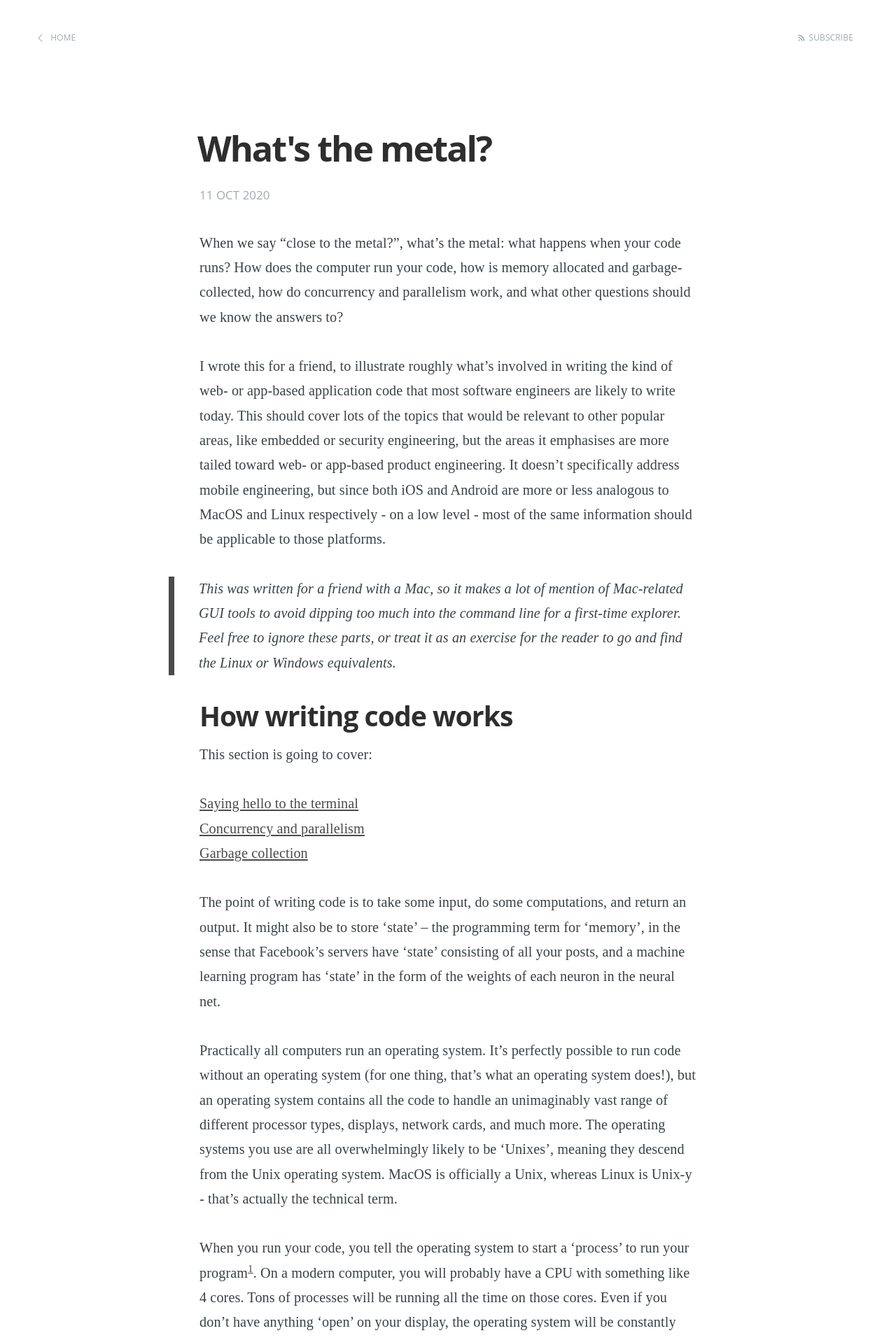
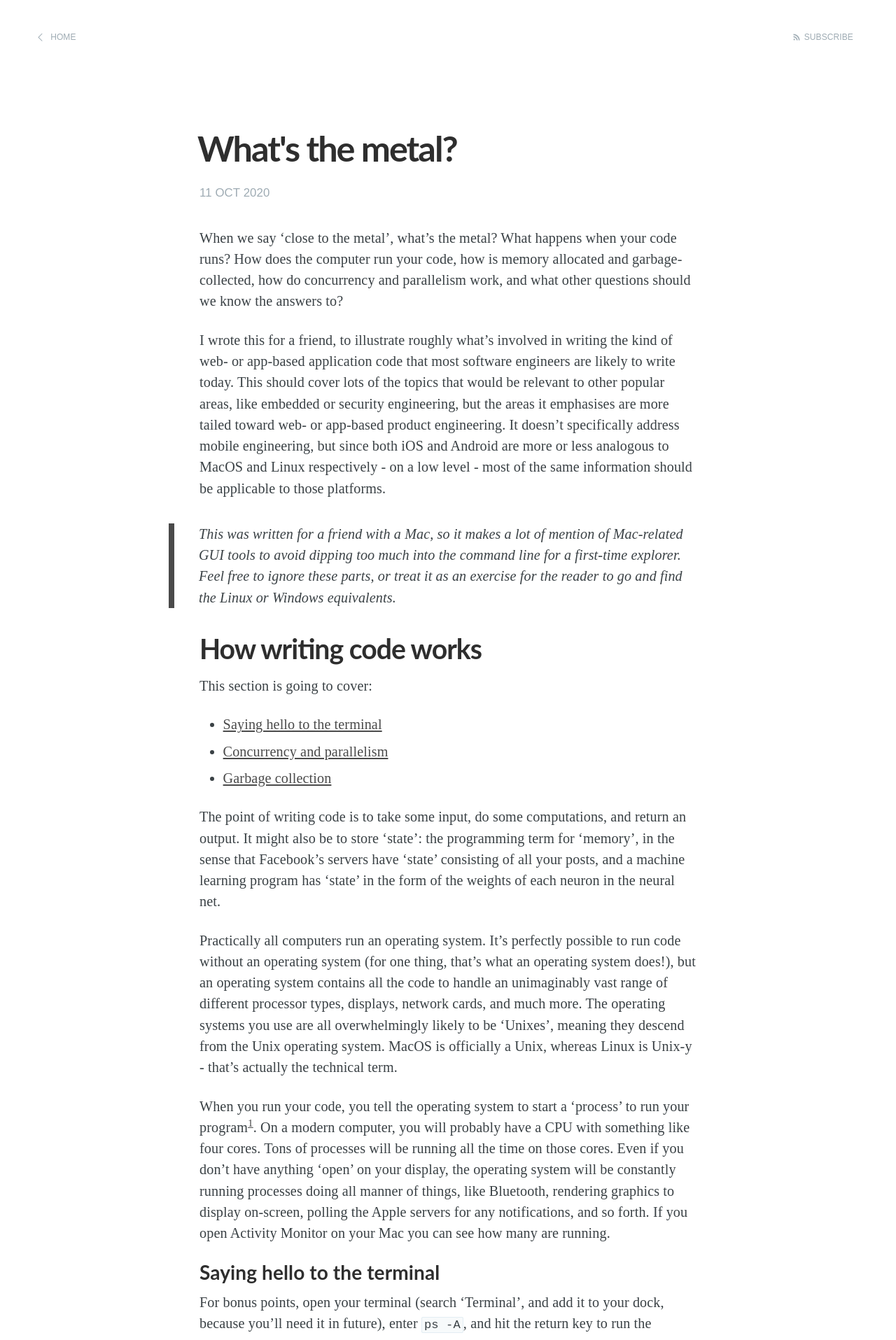
Before and after one commit to samziz/blog, a Jekyll site: the page built from _posts/2020-11-10-whats-the-metal.markdown, in a window 1280 px wide. Shown: the top 1915 px of the page at 70% size. Built offline with Jekyll 4.4.1, drawn with Linux system fonts in a browser that asks for light colours; some web fonts are replaced; some of the changed text lies outside the part shown.

Commit message:
Tweak styling

```diff
--- a/_layouts/post.html
+++ b/_layouts/post.html
@@ -13,9 +13,7 @@
 </header>
 
 <main class="content" role="main">
-
     <article class="post">
-
         <header class="post-header">
             <h1 class="post-title">{{ page.title }}</h1>
             <section class="post-meta">
--- a/_posts/2020-11-10-welcome-to-jekyll.markdown
+++ b/_posts/2020-11-10-whats-the-metal.markdown
@@ -5,7 +5,7 @@
 categories: Foundations
 ---
 
-When we say "close to the metal?", what's the metal: what happens when your code runs? How does the computer run your code, how is memory allocated and garbage-collected, how do concurrency and parallelism work, and what other questions should we know the answers to?
+When we say 'close to the metal', what's the metal? What happens when your code runs? How does the computer run your code, how is memory allocated and garbage-collected, how do concurrency and parallelism work, and what other questions should we know the answers to?
 
 I wrote this for a friend, to illustrate roughly what's involved in writing the kind of web- or app-based application code that most software engineers are likely to write today. This should cover lots of the topics that would be relevant to other popular areas, like embedded or security engineering, but the areas it emphasises are more tailed toward web- or app-based product engineering. It doesn't specifically address mobile engineering, but since both iOS and Android are more or less analogous to MacOS and Linux respectively - on a low level - most of the same information should be applicable to those platforms.
 
@@ -15,15 +15,15 @@
 
 This section is going to cover:
 
-[Saying hello to the terminal](#saying-hello-to-the-terminal)\
-[Concurrency and parallelism](#concurrency-and-parallelism)\
-[Garbage collection](#garbage-collection)
+- [Saying hello to the terminal](#saying-hello-to-the-terminal)
+- [Concurrency and parallelism](#concurrency-and-parallelism)
+- [Garbage collection](#garbage-collection)
 
-The point of writing code is to take some input, do some computations, and return an output. It might also be to store 'state' – the programming term for 'memory', in the sense that Facebook's servers have 'state' consisting of all your posts, and a machine learning program has 'state' in the form of the weights of each neuron in the neural net.
+The point of writing code is to take some input, do some computations, and return an output. It might also be to store 'state': the programming term for 'memory', in the sense that Facebook's servers have 'state' consisting of all your posts, and a machine learning program has 'state' in the form of the weights of each neuron in the neural net.
 
 Practically all computers run an operating system. It's perfectly possible to run code without an operating system (for one thing, that's what an operating system does!), but an operating system contains all the code to handle an unimaginably vast range of different processor types, displays, network cards, and much more. The operating systems you use are all overwhelmingly likely to be 'Unixes', meaning they descend from the Unix operating system. MacOS is officially a Unix, whereas Linux is Unix-y - that's actually the technical term.
 
-When you run your code, you tell the operating system to start a 'process' to run your program[^caveat]. On a modern computer, you will probably have a CPU with something like 4 cores. Tons of processes will be running all the time on those cores. Even if you don't have anything 'open' on your display, the operating system will be constantly running processes doing all manner of things, like Bluetooth, rendering graphics to display on-screen, polling the Apple servers for any notifications, and so forth. If you open Activity Monitor on your Mac you can see how many are running.
+When you run your code, you tell the operating system to start a 'process' to run your program[^caveat]. On a modern computer, you will probably have a CPU with something like four cores. Tons of processes will be running all the time on those cores. Even if you don't have anything 'open' on your display, the operating system will be constantly running processes doing all manner of things, like Bluetooth, rendering graphics to display on-screen, polling the Apple servers for any notifications, and so forth. If you open Activity Monitor on your Mac you can see how many are running.
 
 #### Saying hello to the terminal
 
@@ -31,9 +31,9 @@
 
 #### Concurrency and parallelism
 
-I have 427 processes running now, on my MacBook which has eight CPU cores. How does that work? My computer can't be _literally_ running 427 different programs simultaneously, because we would need 427 processors (i.e. CPU cores[^core]) for that. What happens instead is that the operating system has something called a [scheduler](<https://en.wikipedia.org/wiki/Scheduling_(computing)#Short-term_scheduling>) which rapidly switches between different programs. If you imagine each program as a chess board, each processor as a player on the chess board (ignore the opponent for the purpose of the metaphor), and each instruction as a 'turn', then the scheduler's job is to move the players - meaning the cores - between chess boards. My CPU is 2.3Ghz, meaning there are 2.3bn CPU cycles (on each cycle, each core can execute one instruction), totalling 18.4bn cycles across all the cores.
+I have 427 processes running now, on my MacBook which has eight CPU cores. How does that work? My computer can't be _literally_ running 427 different programs simultaneously, because we would need 427 processors (i.e. CPU cores[^core]) for that. What happens instead is that the operating system has something called a [scheduler](<https://en.wikipedia.org/wiki/Scheduling_(computing)#Short-term_scheduling>) which rapidly switches between different programs. My CPU runs at 2.3Ghz, meaning there are 2.3bn CPU cycles (on each cycle, each core can execute one instruction), totalling 18.4bn cycles across all the cores. Imagine each program as a chess board, each processor as a player on the chess board, and each instruction as a 'turn'; let's ignore the opponent for the purpose of the metaphor. The scheduler's job is to move the players - meaning the cores - between chess boards to make sure that its 18bn turns a second keep all the games going. This procedure of reassigning different processes to a core based on priority and fairness is referred to as preemption.
 
-Where possible, the CPU will try to pre-empt services if they're currently 'idle' waiting for some I/O (input/output) to complete. Using the chess board analogy, the scheduler wants to avoid wasting cores on a chess board where it's the opponent's turn and the opponent hasn't moved yet. If one process sends a request over the internet, it tells the 'kernel' (the core of the operating system, which comes with a lot of 'ready-made' code to do things like that) to send the request. The process says something along the lines of "call me back when the WiFi card receives a packet in response, and then I'll process the response". The program is now blocked for [about 150ms](https://gist.github.com/jboner/2841832), or in other words 345 million CPU cycles. There's no point telling the CPU to run that process until the networking code in the kernel tells the scheduler that it's received its response and is ready to do more work. So instead, the scheduler will try to find the highest-priority process among all those that are waiting (which may be e.g. another process that was blocked on I/O but _has_ now received a response).
+Where possible, the CPU will try to pre-empt a process if it's currently 'idle' waiting for some I/O (input/output) to complete. Using the chess board analogy, the scheduler wants to avoid wasting cores on a chess board where it's the opponent's turn and the opponent hasn't moved yet. If one process sends a request over the internet, it tells the 'kernel' (the core of the operating system, which comes with a lot of 'ready-made' code to do things like that) to send the request. The process says something along the lines of "call me back when the WiFi card receives a packet in response, and then I'll process the response". The program is now blocked for [about 150ms](https://gist.github.com/jboner/2841832), or in other words 345 million CPU cycles. There's no point telling the CPU to run that process until the networking code in the kernel tells the scheduler that it's received its response and is ready to do more work. So instead, the scheduler will try to find the highest-priority process among all those that are waiting (which may be e.g. another process that was blocked on I/O but _has_ now received a response).
 
 What I described above is referred to as _concurrency_. Concurrency is the property of rapidly flicking between different tasks. _Parallelism_ is the property of doing several tasks simultaneously. The subtle distinction between these two terms is somewhat confusing because in the normal English language the two words are synonymous, and 'concurrency' doesn't imply rapidly alternating between several things - but you'll just have to remember that it does in this context. And as far as our 427 tasks are concerned, the scheduling process involves some parallelism (in that most modern CPUs have more than 1 core, so computers do run several processes in parallel across multiple cores), but it relies _much_ much more on concurrency.
 
@@ -64,7 +64,7 @@
 
 OK, caveats out of the way. When you assign a variable like `middle`, Python reserves an area in your RAM for that variable. Let's say you have an 8GB stick of RAM, which means you have 8589934592 bytes. You can write or read data to RAM by supplying the offset to start from (say, the 20th 8-bit-long byte along, therefore 160) as well as the data to write.
 
-Python's interpreter, which executes your program, is written in C. In C, you use a memory allocator (you can even write one!) which requests a big chunk of memory from the operating system, and then every time a bit of code wants to use some memory, it tells the allocator how much memory it wants to use, and the allocator finds a nice spot in the chunk (in a clever way, so as to avoid having any tiny unusable fragments in between two blocks of allocated memory).
+Python's interpreter, which executes your program, is written in C. In C, you use a memory allocator like `malloc` (you can even write one!) to get chunks of memory for variables. The allocator initially requests a big chunk of memory from the operating system, and then every time a bit of code wants to use some memory, that code tells the allocator how much memory it wants to use, and the allocator finds a nice section of memory in the chunk and returns the offset (like '160 bytes in') for the code to write to. The allocator's job is to do this intelligently, so it doesn't end up with tiny unusable fragments of memory stuck between two assigned chunks.
 
 Each time you call `binary_search`, it will need to create another `middle` variable, each time with a slightly different value. And each time, Python's interpreter will ask its allocator to give it an offset in the chunk that it can write to, and it will write to it, and the allocator will mark that chunk as 'in use'. Now, eventually we'll hit a problem where the allocator doesn't have any more chunks to give. It can request even more memory from the OS for it to parcel out, but eventually even _that_ will run out. What the interpreter needs to do (in C, where you must do that manually) is tell the allocator that it's not using that memory in any more.
 
--- a/assets/css/main.scss
+++ b/assets/css/main.scss
@@ -1,7 +1,9 @@
----
-# Let's add a comment to make this file sass-y.
-# Change this file for any custom CSS.
----
+@import url("https://fonts.googleapis.com/css2?family=Karla&display=swap");
+@import url("https://fonts.googleapis.com/css2?family=Lato&display=swap");
+* {
+  font-family: "Karla", -apple-system, BlinkMacSystemFont, "Segoe UI",
+    "Open Sans", Ubuntu, sans-serif;
+}
 
 /* We need to add display:inline in order to align the '>>' of the 'read more' link */
 .post-excerpt p {
--- a/assets/css/screen.css
+++ b/assets/css/screen.css
@@ -52,7 +52,7 @@
   display: none;
 }
 html {
-  font-family: sans-serif;
+  font-family: "Karla", sans-serif;
   -ms-text-size-adjust: 100%;
   -webkit-text-size-adjust: 100%;
 }
@@ -272,10 +272,10 @@
 body {
   height: 100%;
   max-height: 100%;
-  font-family: "Enriqueta", serif;
+  font-family: "Karla", serif;
   letter-spacing: 0.01rem;
   font-size: 1.8rem;
-  line-height: 1.75em;
+  line-height: 1.5em;
   color: #3a4145;
   -webkit-font-feature-settings: "kern" 1;
   -moz-font-feature-settings: "kern" 1;
@@ -302,7 +302,7 @@
   color: #2e2e2e;
   line-height: 1.15em;
   margin: 0 0 0.4em 0;
-  font-family: "Open Sans", sans-serif;
+  font-family: "Lato", "Karla", sans-serif;
 }
 
 h1 {
@@ -348,7 +348,7 @@
   -webkit-font-feature-settings: "liga" 1, "onum" 1, "kern" 1;
   -moz-font-feature-settings: "liga" 1, "onum" 1, "kern" 1;
   -o-font-feature-settings: "liga" 1, "onum" 1, "kern" 1;
-  margin: 0 0 1.75em 0;
+  margin: 0 0 1.25em 0;
 }
 
 ol,
@@ -594,7 +594,7 @@
   width: 100%;
   height: 100%;
   margin-bottom: 5rem;
-  text-align: center;
+  text-align: left;
   background: #222 no-repeat center center;
   background-size: cover;
   overflow: hidden;
@@ -612,7 +612,7 @@
 
 .main-nav a {
   text-decoration: none;
-  font-family: "Open Sans", sans-serif;
+  font-family: "Karla", sans-serif;
 }
 
 /* Create a bouncing scroll-down arrow on homepage with cover image */
@@ -825,17 +825,17 @@
 /* The details of your blog. Defined in ghost/settings/ */
 .page-title {
   margin: 10px 0 10px 0;
-  font-size: 3.5rem;
-  font-family: monospace;
+  font-size: 3rem;
+  font-family: "Karla", sans-serif;
   color: grey;
 }
 
 .page-description {
   margin: 0;
   font-size: 2rem;
-  line-height: 1.5em;
+  line-height: 1.25em;
   font-weight: 400;
-  font-family: "Enriqueta", serif;
+  font-family: "Karla", serif;
   letter-spacing: 0.01rem;
   color: rgba(255, 255, 255, 0.8);
 }
@@ -923,7 +923,7 @@
 .post-meta {
   display: block;
   margin: 0 0 3rem 0;
-  font-family: "Open Sans", sans-serif;
+  font-family: "Karla", sans-serif;
   font-size: 1.5rem;
   color: #9eabb3;
 }
@@ -1317,7 +1317,7 @@
 /* Location, website, and link */
 .author-profile .author-meta {
   margin: 2rem 0;
-  font-family: "Enriqueta", serif;
+  font-family: "Karla", serif;
   letter-spacing: 0.01rem;
   font-size: 1.7rem;
 }
@@ -1360,7 +1360,7 @@
   width: 80%;
   max-width: 710px;
   margin: 4rem auto;
-  font-family: "Open Sans", sans-serif;
+  font-family: "Karla", sans-serif;
   font-size: 1.3rem;
   color: #9eabb3;
   text-align: center;
@@ -1446,7 +1446,7 @@
   margin: 8rem 0 0 0;
   padding: 0.5rem 15px;
   border-top: #ebf2f6 1px solid;
-  font-family: "Open Sans", sans-serif;
+  font-family: "Karla", sans-serif;
   font-size: 1rem;
   line-height: 1.75em;
   color: #bbc7cc;
```
Also changed, not shown: other parts of _posts/2020-11-10-whats-the-metal.markdown (+2 -0 lines), README.md.
